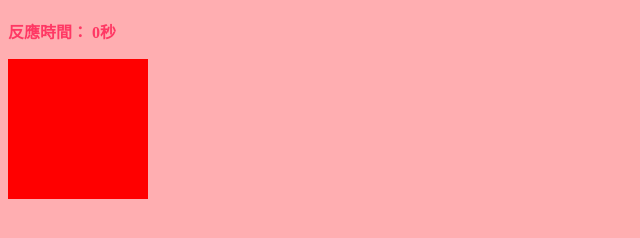
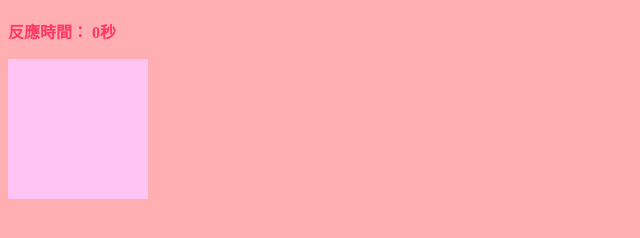
Before and after one commit to Nuyptcy/JS_Circle, a plain HTML site: page index2.html in a window 1280 px wide. Shown: the part 96-334 px from the top of the page, without its empty margins (0-640 px from the left). Drawn offline with Linux system fonts and the light colour scheme.

Commit message:
add different colors

```diff
--- a/index2.html
+++ b/index2.html
@@ -75,12 +75,17 @@
 
     //亂數包括0但不包括1
 
+    function getRandomColor(){
+        var color = "rgba(255,196, 243, 1.0)";//返回值須為字符串所以用"""
+        return color;
+    }
 
     function makeBox(){
         var time = Math.random();
         time = time * 2000;
         //setTimeout內部function 單位毫秒
         setTimeout(function(){
+            document.getElementById('box').style.backgroundColor = getRandomColor();
             document.getElementById('box').style.display = "block";
             createdTime = Date.now();
         },time);
```
